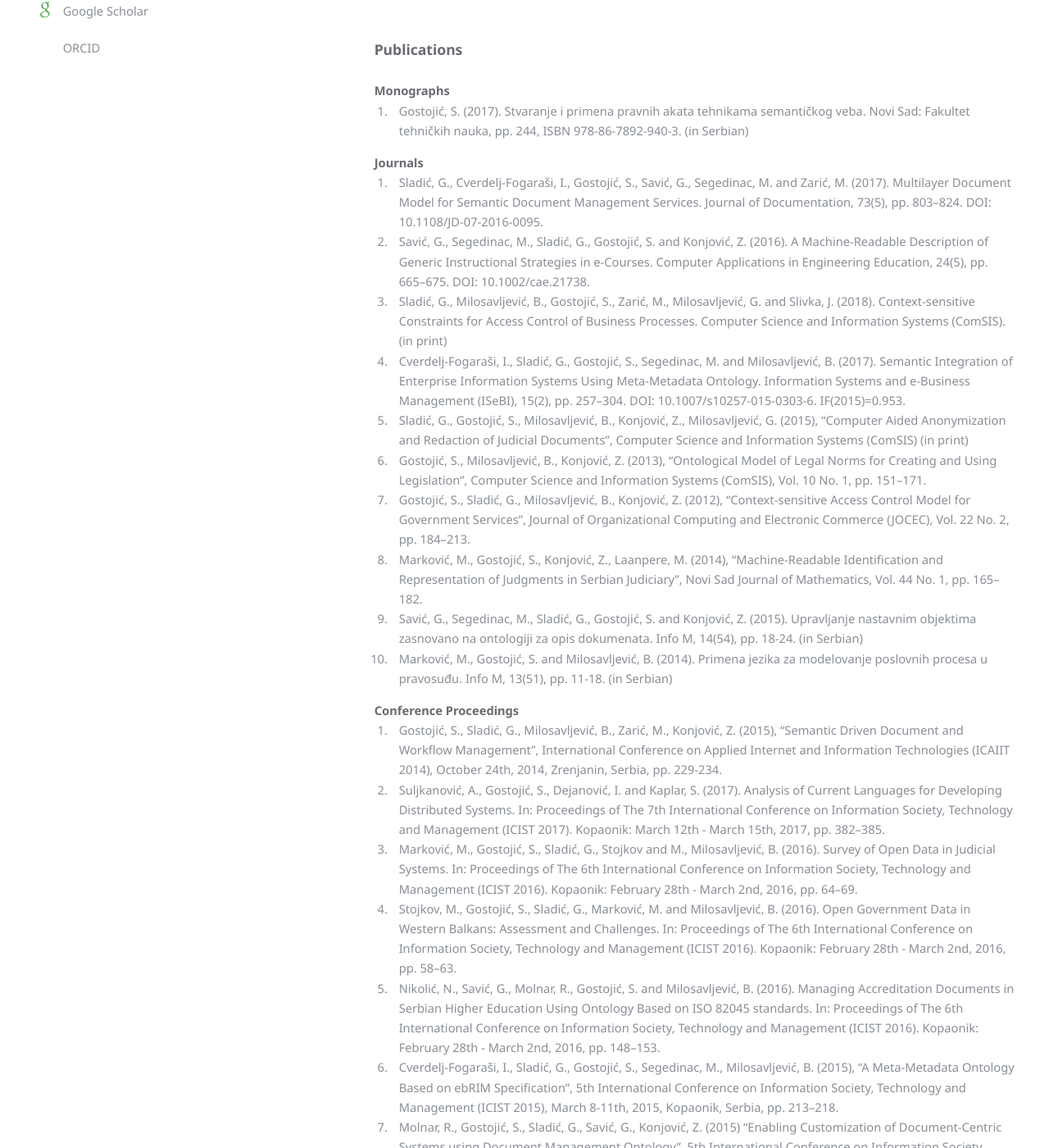
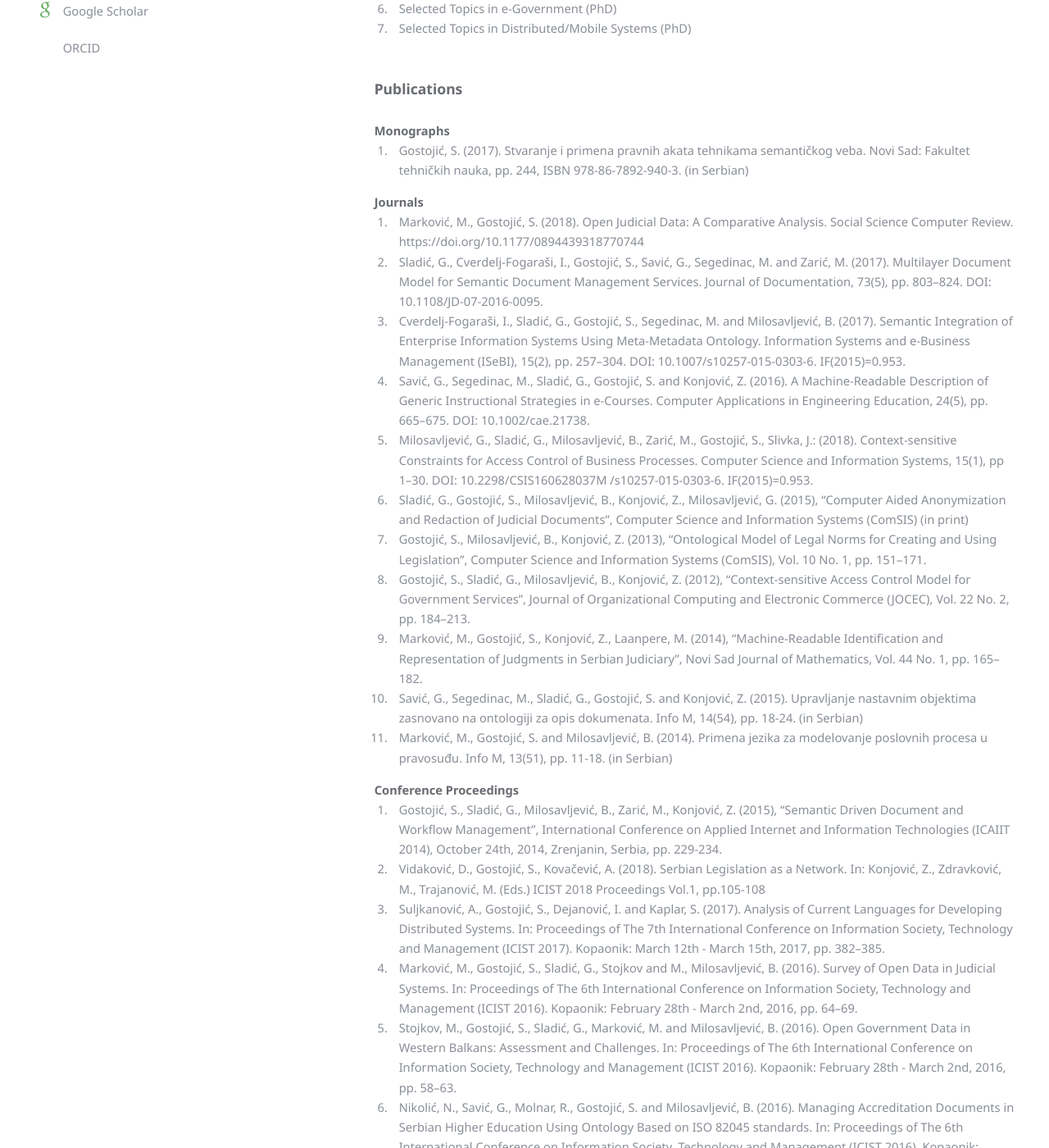
Before and after one commit to unsftn/informatika, a Jekyll site: the page built from _faculty/StevanGostojic.md, in a window 1280 px wide and 1400 px high, scrolled down 591 px. Shown: the whole window at 82% size. Built offline with Jekyll 4.4.1, drawn with Linux system fonts in a browser that asks for light colours; some of the changed text lies outside the part shown.

Commit message:
Updated publication list

```diff
--- a/_faculty/StevanGostojic.md
+++ b/_faculty/StevanGostojic.md
@@ -20,10 +20,12 @@ Stevan Gostojić is associate professor of applied computer science and informat
 ### Courses
 
 1. XML and Web Services (BSc)
-2. Mobile App Development (BSc/MSc)
-3. Social Networks (MSc)
-4. Selected Topics in e-Government (PhD)
-5. Selected Topics in Distributed/Mobile Systems (PhD)
+2. Mobile App Development (BSc)
+3. Legal Informatics (MSc)
+4. Mobile App Development (MSc)
+5. Social Networks (MSc)
+6. Selected Topics in e-Government (PhD)
+7. Selected Topics in Distributed/Mobile Systems (PhD)
 
 ### Publications
 
@@ -31,40 +33,43 @@ Stevan Gostojić is associate professor of applied computer science and informat
 1. Gostojić, S. (2017). Stvaranje i primena pravnih akata tehnikama semantičkog veba. Novi Sad: Fakultet tehničkih nauka, pp. 244, ISBN 978-86-7892-940-3. (in Serbian)
 
 #### Journals
-1. Sladić, G., Cverdelj-Fogaraši, I., Gostojić, S., Savić, G., Segedinac, M. and Zarić, M. (2017). Multilayer Document Model for Semantic Document Management Services. Journal of Documentation, 73(5), pp. 803–824. DOI: 10.1108/JD-07-2016-0095.
-2. Savić, G., Segedinac, M., Sladić, G., Gostojić, S. and Konjović, Z. (2016). A Machine-Readable Description of Generic Instructional Strategies in e-Courses. Computer Applications in Engineering Education, 24(5), pp. 665–675. DOI: 10.1002/cae.21738.
-3. Sladić, G., Milosavljević, B., Gostojić, S., Zarić, M., Milosavljević, G. and Slivka, J. (2018). Context-sensitive Constraints for Access Control of Business Processes. Computer Science and Information Systems (ComSIS). (in print)
-4. Cverdelj-Fogaraši, I., Sladić, G., Gostojić, S., Segedinac, M. and Milosavljević, B. (2017). Semantic Integration of Enterprise Information Systems Using Meta-Metadata Ontology. Information Systems and e-Business Management (ISeBI), 15(2), pp. 257–304. DOI: 10.1007/s10257-015-0303-6. IF(2015)=0.953.
-5. Sladić, G., Gostojić, S., Milosavljević, B., Konjović, Z., Milosavljević, G. (2015), "Computer Aided Anonymization and Redaction of Judicial Documents", Computer Science and Information Systems (ComSIS) (in print)
-6. Gostojić, S., Milosavljević, B., Konjović, Z. (2013), "Ontological Model of Legal Norms for Creating and Using Legislation", Computer Science and Information Systems (ComSIS), Vol. 10 No. 1, pp. 151–171.
-7. Gostojić, S., Sladić, G., Milosavljević, B., Konjović, Z. (2012), "Context-sensitive Access Control Model for Government Services", Journal of Organizational Computing and Electronic Commerce (JOCEC), Vol. 22 No. 2, pp. 184–213.
-8. Marković, M., Gostojić, S., Konjović, Z., Laanpere, M. (2014), “Machine-Readable Identification and Representation of Judgments in Serbian Judiciary”, Novi Sad Journal of Mathematics, Vol. 44 No. 1, pp. 165–182.
-9. Savić, G., Segedinac, M., Sladić, G., Gostojić, S. and Konjović, Z. (2015). Upravljanje nastavnim objektima zasnovano na ontologiji za opis dokumenata. Info M, 14(54), pp. 18-24. (in Serbian)
-10. Marković, M., Gostojić, S. and Milosavljević, B. (2014). Primena jezika za modelovanje poslovnih procesa u pravosuđu. Info M, 13(51), pp. 11-18. (in Serbian)
+1. Marković, M., Gostojić, S. (2018). Open Judicial Data: A Comparative Analysis. Social Science Computer Review. https://doi.org/10.1177/0894439318770744
+2. Sladić, G., Cverdelj-Fogaraši, I., Gostojić, S., Savić, G., Segedinac, M. and Zarić, M. (2017). Multilayer Document Model for Semantic Document Management Services. Journal of Documentation, 73(5), pp. 803–824. DOI: 10.1108/JD-07-2016-0095.
+3. Cverdelj-Fogaraši, I., Sladić, G., Gostojić, S., Segedinac, M. and Milosavljević, B. (2017). Semantic Integration of Enterprise Information Systems Using Meta-Metadata Ontology. Information Systems and e-Business Management (ISeBI), 15(2), pp. 257–304. DOI: 10.1007/s10257-015-0303-6. IF(2015)=0.953.
+4. Savić, G., Segedinac, M., Sladić, G., Gostojić, S. and Konjović, Z. (2016). A Machine-Readable Description of Generic Instructional Strategies in e-Courses. Computer Applications in Engineering Education, 24(5), pp. 665–675. DOI: 10.1002/cae.21738.
+5. Milosavljević, G., Sladić, G., Milosavljević, B., Zarić, M., Gostojić, S., Slivka, J.: (2018).  Context-sensitive Constraints for Access Control of Business Processes. Computer Science and Information Systems, 15(1), pp 1–30. DOI: 10.2298/CSIS160628037M
+/s10257-015-0303-6. IF(2015)=0.953.
+6. Sladić, G., Gostojić, S., Milosavljević, B., Konjović, Z., Milosavljević, G. (2015), "Computer Aided Anonymization and Redaction of Judicial Documents", Computer Science and Information Systems (ComSIS) (in print)
+7. Gostojić, S., Milosavljević, B., Konjović, Z. (2013), "Ontological Model of Legal Norms for Creating and Using Legislation", Computer Science and Information Systems (ComSIS), Vol. 10 No. 1, pp. 151–171.
+8. Gostojić, S., Sladić, G., Milosavljević, B., Konjović, Z. (2012), "Context-sensitive Access Control Model for Government Services", Journal of Organizational Computing and Electronic Commerce (JOCEC), Vol. 22 No. 2, pp. 184–213.
+9. Marković, M., Gostojić, S., Konjović, Z., Laanpere, M. (2014), “Machine-Readable Identification and Representation of Judgments in Serbian Judiciary”, Novi Sad Journal of Mathematics, Vol. 44 No. 1, pp. 165–182.
+10. Savić, G., Segedinac, M., Sladić, G., Gostojić, S. and Konjović, Z. (2015). Upravljanje nastavnim objektima zasnovano na ontologiji za opis dokumenata. Info M, 14(54), pp. 18-24. (in Serbian)
+11. Marković, M., Gostojić, S. and Milosavljević, B. (2014). Primena jezika za modelovanje poslovnih procesa u pravosuđu. Info M, 13(51), pp. 11-18. (in Serbian)
 
 #### Conference Proceedings
 1. Gostojić, S., Sladić, G., Milosavljević, B., Zarić, M., Konjović, Z. (2015), "Semantic Driven Document and Workflow Management", International Conference on Applied Internet and Information Technologies (ICAIIT 2014), October 24th, 2014, Zrenjanin, Serbia, pp. 229-234.
-2. Suljkanović, A., Gostojić, S., Dejanović, I. and Kaplar, S. (2017). Analysis of Current Languages for Developing Distributed Systems. In: Proceedings of The 7th International Conference on Information Society, Technology and Management (ICIST 2017). Kopaonik: March 12th - March 15th, 2017, pp. 382–385.
-3. Marković, M., Gostojić, S., Sladić, G., Stojkov and M., Milosavljević, B. (2016). Survey of Open Data in Judicial Systems. In: Proceedings of The 6th International Conference on Information Society, Technology and Management (ICIST 2016). Kopaonik: February 28th - March 2nd, 2016, pp. 64–69.
-4. Stojkov, M., Gostojić, S., Sladić, G., Marković, M. and Milosavljević, B. (2016). Open Government Data in Western Balkans: Assessment and Challenges. In: Proceedings of The 6th International Conference on Information Society, Technology and Management (ICIST 2016). Kopaonik: February 28th - March 2nd, 2016, pp. 58–63.
-5. Nikolić, N., Savić, G., Molnar, R., Gostojić, S. and Milosavljević, B. (2016). Managing Accreditation Documents in Serbian Higher Education Using Ontology Based on ISO 82045 standards. In: Proceedings of The 6th International Conference on Information Society, Technology and Management (ICIST 2016). Kopaonik: February 28th - March 2nd, 2016, pp. 148–153.
-6. Cverdelj-Fogaraši, I., Sladić, G., Gostojić, S., Segedinac, M., Milosavljević, B. (2015), "A Meta-Metadata Ontology Based on ebRIM Specification", 5th International Conference on Information Society, Technology and Management (ICIST 2015), March 8-11th, 2015, Kopaonik, Serbia, pp. 213–218.
-7. Molnar, R., Gostojić, S., Sladić, G., Savić, G., Konjović, Z. (2015) "Enabling Customization of Document-Centric Systems using Document Management Ontology", 5th International Conference on Information Society, Technology and Management (ICIST 2015), March 8-11th, 2015, Kopaonik, Serbia, pp. 239–243.
-8. Nikolić, N., Savić, G., Segedinac, M., Gostojić, S., Konjović, Z. (2015) "RDF Store Performance Test on Servers with Average Specification", 5th International Conference on Information Society, Technology and Management (ICIST 2015), March 8-11th, 2015, Kopaonik, Serbia, pp. 61–66.
-9. Marković, M., Gostojic, S., Konjovic, Z. (2014), "Structural and Semantic Markup of Complaints: Case Study of Serbian Judiciary", IEEE International Symposium on Intelligent Systems and Informatics (SISY 2014), September 11-13th, 2014, Subotica, Serbia, pp. 15-20.
-10. Lukić, M., Sladić, G., Gostojić, S., Milosavljević, B., Konjović, Z. (2014), "A System for Tracking and Recording Locations of Android Devices", 4th International Conference on Information Society, Technology and Management (ICIST 2014), March 9-13th, 2014, Kopaonik, Serbia, pp. 432–437.
-11. Nikolić, A., Sladić, G., Milosavljević, B., Gostojić, S., Konjović, Z. (2014), "Hadoop and Pig for Internet Census Data Analysis", 4th International Conference on Information Society, Technology and Management (ICIST 2014), March 9-13th, 2014, Kopaonik, Serbia, pp. 344–348.
-12. Sladić, G., Gostojić, S., Milosavljević, B., Konjović, Z. (2013), "Automatic Anonymization of Judgments in Electronic Format", 3rd International Conference on Information Society, Technology and Management (ICIST 2013), March 3-6th, 2013, Kopaonik, Serbia, pp. 206–211.
-13. Gostojić, S., Sladić, G., Milosavljević, B., Konjović, Z. (2012), "Flexible Access Control for Judicial Processes", 6th International Conference on Methodologies, Technologies and Tools enabling e-Government (MeTTeG 2012), July 3-5th, 2012, Belgrade, Serbia, pp. 44–55.
-14. Sladic, G., Gostojic, S., Milosavljevic, B., Konjovic, Z. (2011), "Handling Structured Data in the Alfresco system", 1st International Conference on Information Society, Technology and Management (ICIST 2011), March 6-9th, 2011, Kopaonik, Serbia.
-15. Gostojic, S., Sladic, G., Milosavljevic, B. (2011), "Importing Document Hierarchy in the Alfresco System", 1st International Conference on Information Society, Technology and Management (ICIST 2011), March 6-9th, 2011, Kopaonik, Serbia.
-16. Gostojic, S., Konjovic, Z., Milosavljevic, B. (2010), "Modeling MetaLex/CEN Compliant Legal Acts", IEEE International Symposium on Intelligent Systems and Informatics (SISY 2010), September 10-11th, 2010, Subotica, Serbia.
-17. Gostojic, S. (2016). Otvoreni podaci u obrazovanju. In: Slobodan softver u nastavi. Novi Sad: January 30th, 2016, Sremski Karlovci, Serbia. (in Serbian)
-18. Gostojic, S. (2012), "Slobodan softver u obrazovanju inženjera i naučnoistraživačkom radu", Slobodan softver u nastavi, December 1-2nd, 2012, Novi Sad, Serbia. (in Serbian)
-19. Arsovski, S., Konjovic, Z., Milosavljevic, B., Gostojic, S. (2010), "Editori za dokumente prave regulative bazirani na otvorenim standardima i otvorenim izvorima", YU INFO 2010, March, 3-6th, 2010, Kopaonik, Serbia. (in Serbian)
-20. Gostojic, S., Sladic, G., Vidakovic, M. (2009), "Arhiviranje dokumenata u Alfresco sistemu", YU INFO 2009, March 8-11th, 2009, Kopaonik, Serbia. (in Serbian)
-21. Sladic, G., Milosavljevic, B., Gostojic, S. (2009), "Digitalno potpisivanje dokumenata u Alfresco sistemu", YU INFO 2009, March 8-11th, 2009, Kopaonik, Serbia. (in Serbian)
-22. Gostojic, S., Milosavljevic, B., Konjovic, Z., Sladic, G. (2011), "Upravljanje pravnim aktima", Informacioni sistemi državnih organa Republike Srbije (IS DOS 2011), October 25th, 2011, Belgrade, Serbia. (in Serbian)
+2. Vidaković, D., Gostojić, S., Kovačević, A. (2018). Serbian Legislation as a Network.  In: Konjović, Z., Zdravković, M., Trajanović, M. (Eds.) ICIST 2018 Proceedings Vol.1, pp.105-108
+3. Suljkanović, A., Gostojić, S., Dejanović, I. and Kaplar, S. (2017). Analysis of Current Languages for Developing Distributed Systems. In: Proceedings of The 7th International Conference on Information Society, Technology and Management (ICIST 2017). Kopaonik: March 12th - March 15th, 2017, pp. 382–385.
+4. Marković, M., Gostojić, S., Sladić, G., Stojkov and M., Milosavljević, B. (2016). Survey of Open Data in Judicial Systems. In: Proceedings of The 6th International Conference on Information Society, Technology and Management (ICIST 2016). Kopaonik: February 28th - March 2nd, 2016, pp. 64–69.
+5. Stojkov, M., Gostojić, S., Sladić, G., Marković, M. and Milosavljević, B. (2016). Open Government Data in Western Balkans: Assessment and Challenges. In: Proceedings of The 6th International Conference on Information Society, Technology and Management (ICIST 2016). Kopaonik: February 28th - March 2nd, 2016, pp. 58–63.
+6. Nikolić, N., Savić, G., Molnar, R., Gostojić, S. and Milosavljević, B. (2016). Managing Accreditation Documents in Serbian Higher Education Using Ontology Based on ISO 82045 standards. In: Proceedings of The 6th International Conference on Information Society, Technology and Management (ICIST 2016). Kopaonik: February 28th - March 2nd, 2016, pp. 148–153.
+7. Cverdelj-Fogaraši, I., Sladić, G., Gostojić, S., Segedinac, M., Milosavljević, B. (2015), "A Meta-Metadata Ontology Based on ebRIM Specification", 5th International Conference on Information Society, Technology and Management (ICIST 2015), March 8-11th, 2015, Kopaonik, Serbia, pp. 213–218.
+8. Molnar, R., Gostojić, S., Sladić, G., Savić, G., Konjović, Z. (2015) "Enabling Customization of Document-Centric Systems using Document Management Ontology", 5th International Conference on Information Society, Technology and Management (ICIST 2015), March 8-11th, 2015, Kopaonik, Serbia, pp. 239–243.
+9. Nikolić, N., Savić, G., Segedinac, M., Gostojić, S., Konjović, Z. (2015) "RDF Store Performance Test on Servers with Average Specification", 5th International Conference on Information Society, Technology and Management (ICIST 2015), March 8-11th, 2015, Kopaonik, Serbia, pp. 61–66.
+10. Marković, M., Gostojic, S., Konjovic, Z. (2014), "Structural and Semantic Markup of Complaints: Case Study of Serbian Judiciary", IEEE International Symposium on Intelligent Systems and Informatics (SISY 2014), September 11-13th, 2014, Subotica, Serbia, pp. 15-20.
+11. Lukić, M., Sladić, G., Gostojić, S., Milosavljević, B., Konjović, Z. (2014), "A System for Tracking and Recording Locations of Android Devices", 4th International Conference on Information Society, Technology and Management (ICIST 2014), March 9-13th, 2014, Kopaonik, Serbia, pp. 432–437.
+12. Nikolić, A., Sladić, G., Milosavljević, B., Gostojić, S., Konjović, Z. (2014), "Hadoop and Pig for Internet Census Data Analysis", 4th International Conference on Information Society, Technology and Management (ICIST 2014), March 9-13th, 2014, Kopaonik, Serbia, pp. 344–348.
+13. Sladić, G., Gostojić, S., Milosavljević, B., Konjović, Z. (2013), "Automatic Anonymization of Judgments in Electronic Format", 3rd International Conference on Information Society, Technology and Management (ICIST 2013), March 3-6th, 2013, Kopaonik, Serbia, pp. 206–211.
+14. Gostojić, S., Sladić, G., Milosavljević, B., Konjović, Z. (2012), "Flexible Access Control for Judicial Processes", 6th International Conference on Methodologies, Technologies and Tools enabling e-Government (MeTTeG 2012), July 3-5th, 2012, Belgrade, Serbia, pp. 44–55.
+15. Sladic, G., Gostojic, S., Milosavljevic, B., Konjovic, Z. (2011), "Handling Structured Data in the Alfresco system", 1st International Conference on Information Society, Technology and Management (ICIST 2011), March 6-9th, 2011, Kopaonik, Serbia.
+16. Gostojic, S., Sladic, G., Milosavljevic, B. (2011), "Importing Document Hierarchy in the Alfresco System", 1st International Conference on Information Society, Technology and Management (ICIST 2011), March 6-9th, 2011, Kopaonik, Serbia.
+17. Gostojic, S., Konjovic, Z., Milosavljevic, B. (2010), "Modeling MetaLex/CEN Compliant Legal Acts", IEEE International Symposium on Intelligent Systems and Informatics (SISY 2010), September 10-11th, 2010, Subotica, Serbia.
+18. Gostojic, S. (2016). Otvoreni podaci u obrazovanju. In: Slobodan softver u nastavi. Novi Sad: January 30th, 2016, Sremski Karlovci, Serbia. (in Serbian)
+19. Gostojic, S. (2012), "Slobodan softver u obrazovanju inženjera i naučnoistraživačkom radu", Slobodan softver u nastavi, December 1-2nd, 2012, Novi Sad, Serbia. (in Serbian)
+20. Arsovski, S., Konjovic, Z., Milosavljevic, B., Gostojic, S. (2010), "Editori za dokumente prave regulative bazirani na otvorenim standardima i otvorenim izvorima", YU INFO 2010, March, 3-6th, 2010, Kopaonik, Serbia. (in Serbian)
+21. Gostojic, S., Sladic, G., Vidakovic, M. (2009), "Arhiviranje dokumenata u Alfresco sistemu", YU INFO 2009, March 8-11th, 2009, Kopaonik, Serbia. (in Serbian)
+22. Sladic, G., Milosavljevic, B., Gostojic, S. (2009), "Digitalno potpisivanje dokumenata u Alfresco sistemu", YU INFO 2009, March 8-11th, 2009, Kopaonik, Serbia. (in Serbian)
+23. Gostojic, S., Milosavljevic, B., Konjovic, Z., Sladic, G. (2011), "Upravljanje pravnim aktima", Informacioni sistemi državnih organa Republike Srbije (IS DOS 2011), October 25th, 2011, Belgrade, Serbia. (in Serbian)
 
 #### Theses & Dissertations
 1. Gostojić, S. (2012), "Kreiranje i koriscenje digitalnih dokumenata pravne regulative", Ph.D. dissertation, Fakultet tehničkih nauka, Novi Sad, Serbia. (in Serbian)
```
